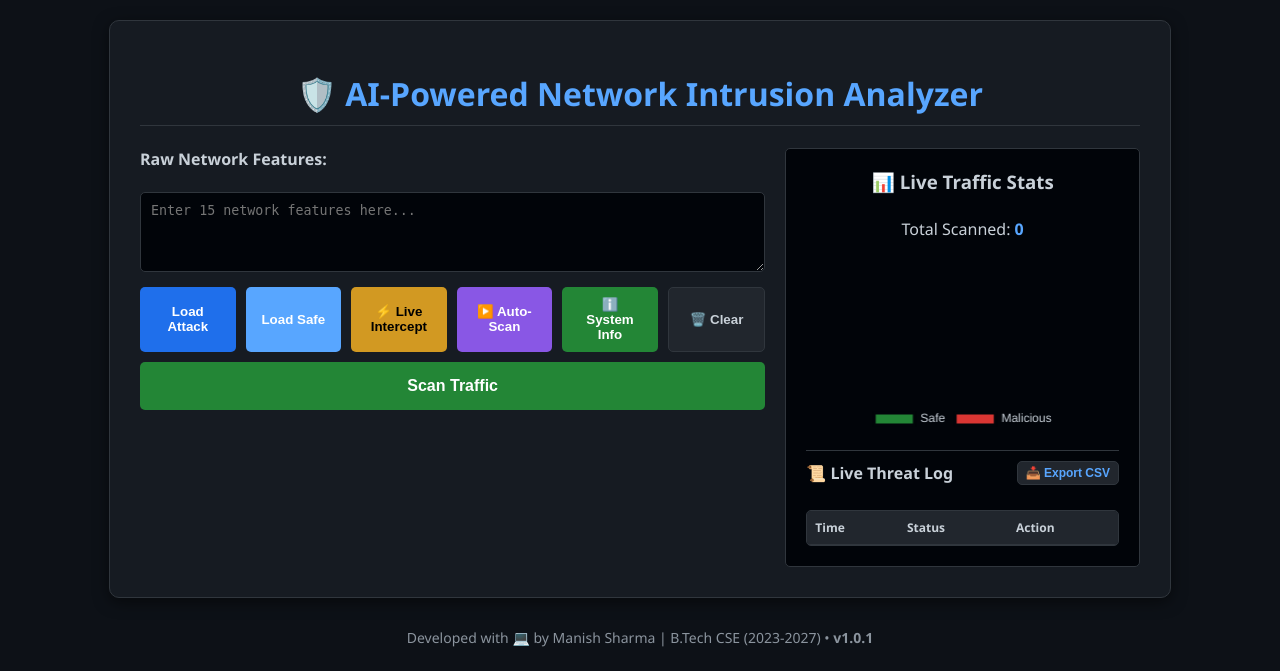
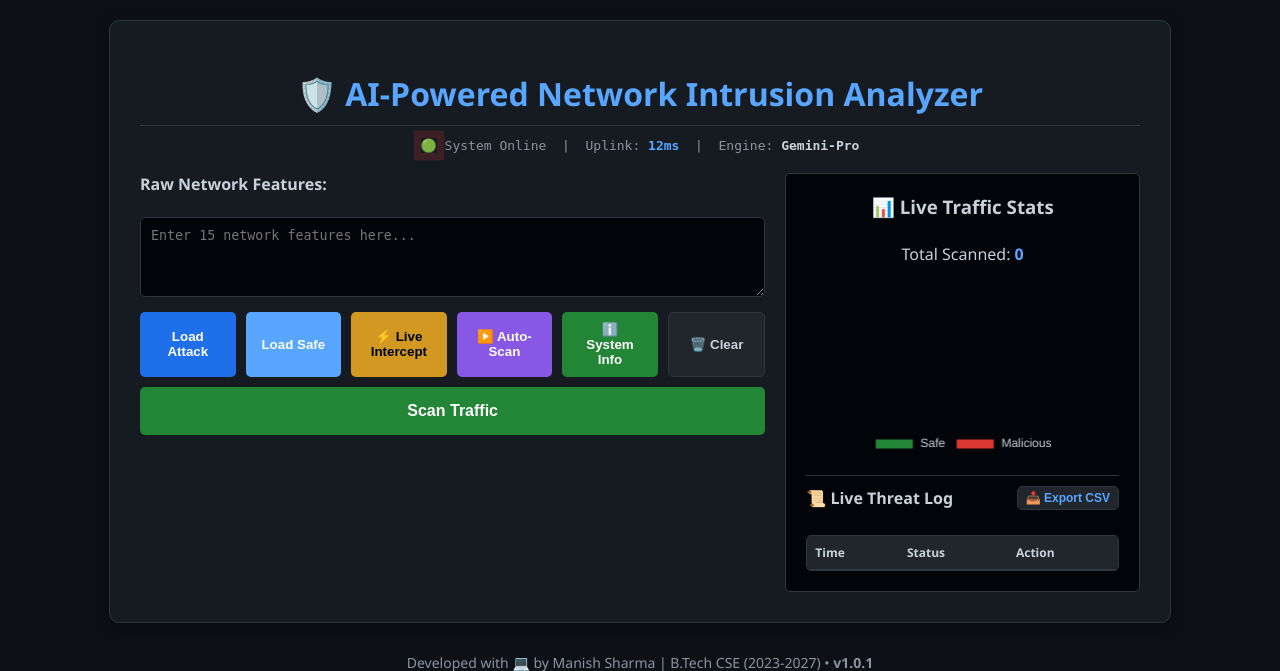
Before and after one commit to the-miz-4u/AI-NIDS-Analyzer, a Flask app: page / in a window 1280 px wide. Shown: the top 671 px of the page. Run offline with Flask 3, Linux system fonts and the light colour scheme; lists and menus that the app fills with data are empty; parts of the project's set-up code (start-up, migrations or seed data) failed here and were passed over.

Commit message:
Added live server status and dynamic ping indicator for networking UI aesthetic

```diff
--- a/templates/index.html
+++ b/templates/index.html
@@ -235,6 +235,13 @@
 <div class="container">
     <h1>🛡️ AI-Powered Network Intrusion Analyzer</h1>
 
+    <!-- Live Server Status Indicator -->
+    <div style="text-align: center; margin-top: -10px; margin-bottom: 20px; font-size: 13px; color: #8b949e; font-family: monospace;">
+        <span style="color: #238636; animation: pulse-danger 2s infinite;">🟢</span> System Online &nbsp;|&nbsp;
+        Uplink: <strong id="pingStatus" style="color: #58a6ff;">12ms</strong> &nbsp;|&nbsp;
+        Engine: <strong style="color: #c9d1d9;">Gemini-Pro</strong>
+    </div>
+
     <div class="dashboard-grid">
         <!-- Left Panel: Input & Controls -->
         <div class="main-panel">
@@ -450,6 +457,11 @@
     function closeModal() {
         document.getElementById('infoModal').style.display = 'none';
     }
+    // Live Server Ping Simulator
+    setInterval(() => {
+        const fakePing = Math.floor(Math.random() * 15) + 10; // 10ms se 25ms ke beech
+        document.getElementById('pingStatus').innerText = fakePing + "ms";
+    }, 2000);
 
     // Audio Warning Sound Logic
     function playWarningSound() {
```
